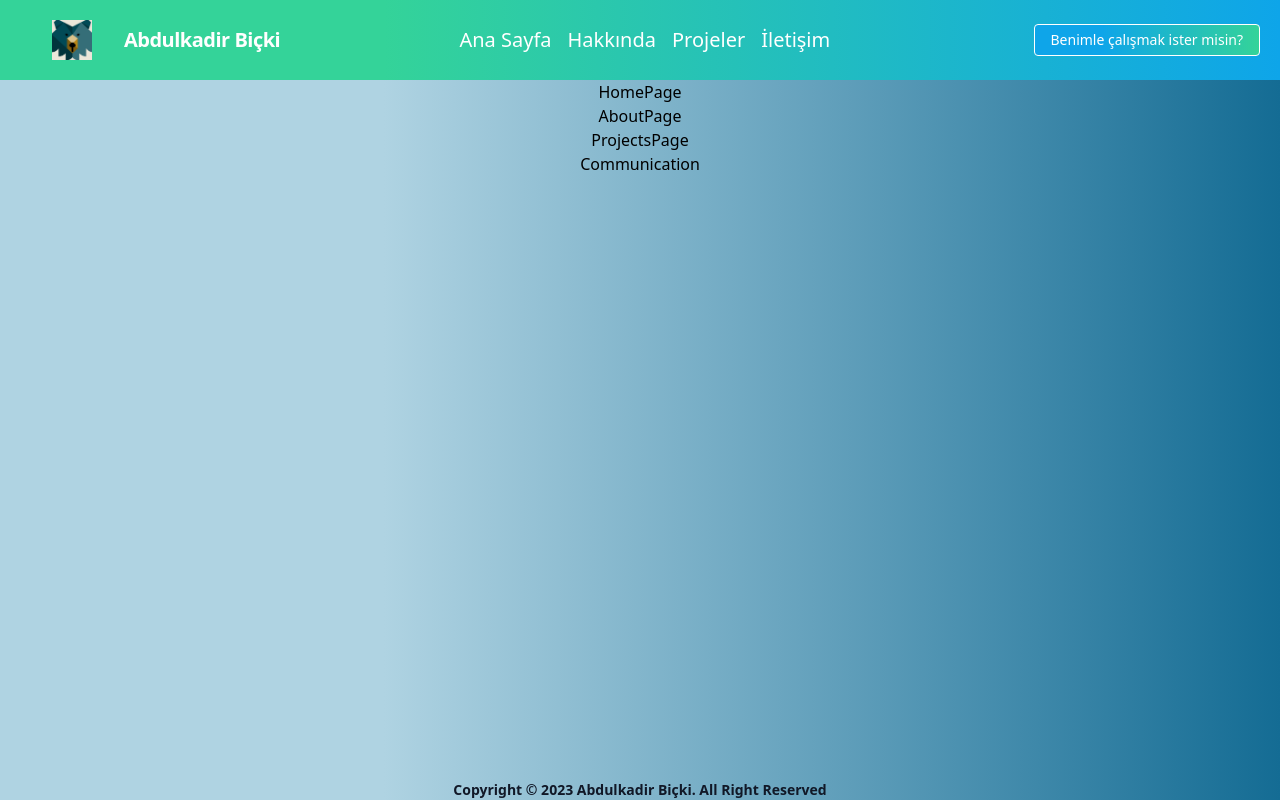
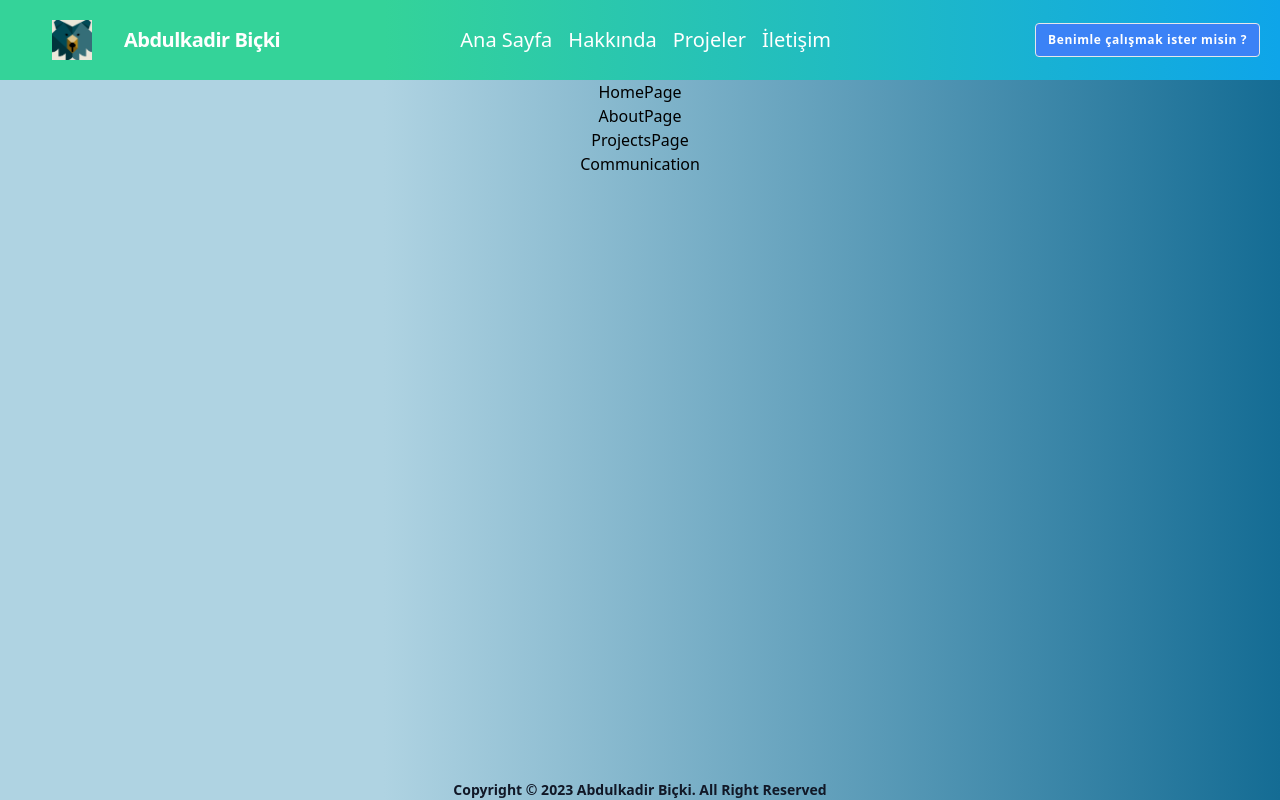
Before and after one commit to akadir8/Portfolio, a React (Create React App) app: page / in a window 1280 px wide. Built offline with nearby package versions, Linux system fonts and the light colour scheme.

Commit message:
modified

```diff
--- a/src/components/Navbar.js
+++ b/src/components/Navbar.js
@@ -1,12 +1,14 @@
 import React from "react";
-import Logo from "./unnamed.png"
+import Logo from "./unnamed.png";
 
 function Navbar() {
   return (
     <nav className="flex items-center justify-between flex-wrap p-5 bg-gradient-to-r from-emerald-400 from-30% to-sky-500">
       <div className="flex items-center flex-shrink-0 text-white mr-6">
-        <img className="ml-8" src={Logo} height={40} width={40}/>
-        <span className="font-semibold text-xl tracking-tight ml-8">Abdulkadir Biçki</span>
+        <img className="ml-8" src={Logo} height={40} width={40} />
+        <span className="font-semibold text-xl tracking-tight ml-8">
+          Abdulkadir Biçki
+        </span>
       </div>
       <div className="w-full block flex-grow lg:flex lg:items-center lg:w-auto">
         <div className="lg:flex-grow mr-8">
@@ -36,7 +38,9 @@ function Navbar() {
           </a>
         </div>
         <div>
-          <button className="inline-block bg-gradient-to-r from-sky-500 from-30% to-emerald-400 text-sm px-4 py-2 leading-none border rounded text-white border-white hover:border-transparent hover:text-blue-500 hover:bg-white mt-4 lg:mt-0 hover:shadow-md">Benimle çalışmak ister misin?</button>
+          <button class="transition border rounded py-2 px-3 text-xs font-bold tracking-wider text-white ease-in-out delay-150 bg-blue-500 hover:-translate-y-1 hover:scale-110 hover:bg-white hover:text-black duration-300 ...">
+            Benimle çalışmak ister misin ?
+          </button>
         </div>
       </div>
     </nav>
```
